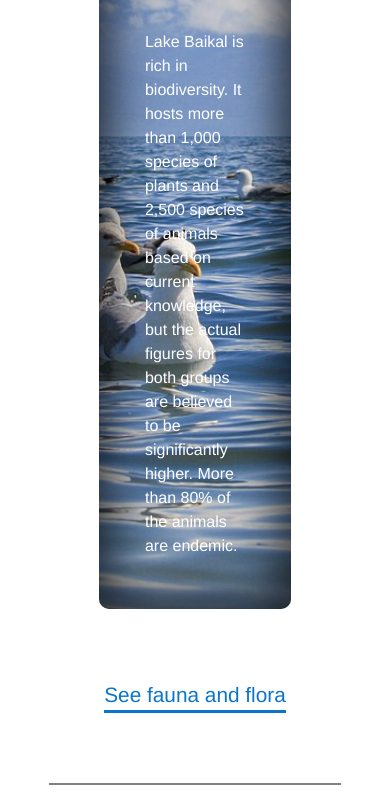
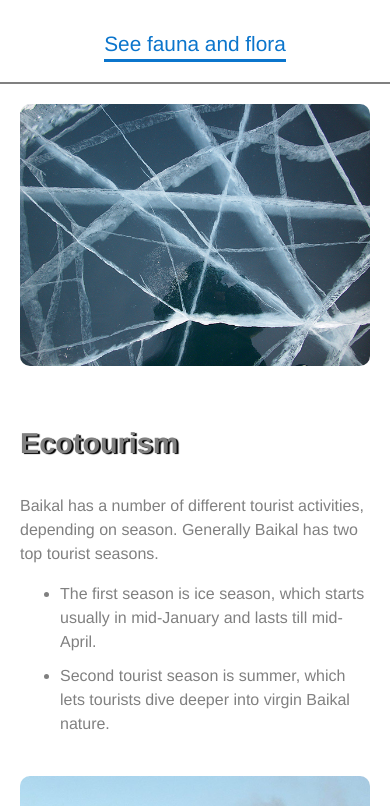
Before and after one commit to Whiskaso/BaikalLake, a plain HTML site: page index.html in a window 390 px wide. Shown: the part 1841-2647 px from the top of the page. Drawn offline with Linux system fonts and the light colour scheme.

Commit message:
make website RWD

```diff
--- a/style.css
+++ b/style.css
@@ -156,3 +156,31 @@ a:hover {
 a:active {
     color: lightcoral;
 }
+
+/* Media querries - responsive web design */
+
+@media (max-width: 1024px) {
+    .primary-content,
+    .secondary-content {
+        width: 90%;
+    }
+
+    .fauna-flora {
+        padding: 10% 12%;
+        margin: 50px 20px;
+    }
+}
+
+@media (max-width: 768px) {
+    .primary-content,
+    .secondary-content {
+        width: 100%;
+        padding: 20px;
+    }
+
+    .environmental,
+    .ecotourism {
+        float: none;
+        width: 100%;
+    }
+}
```
